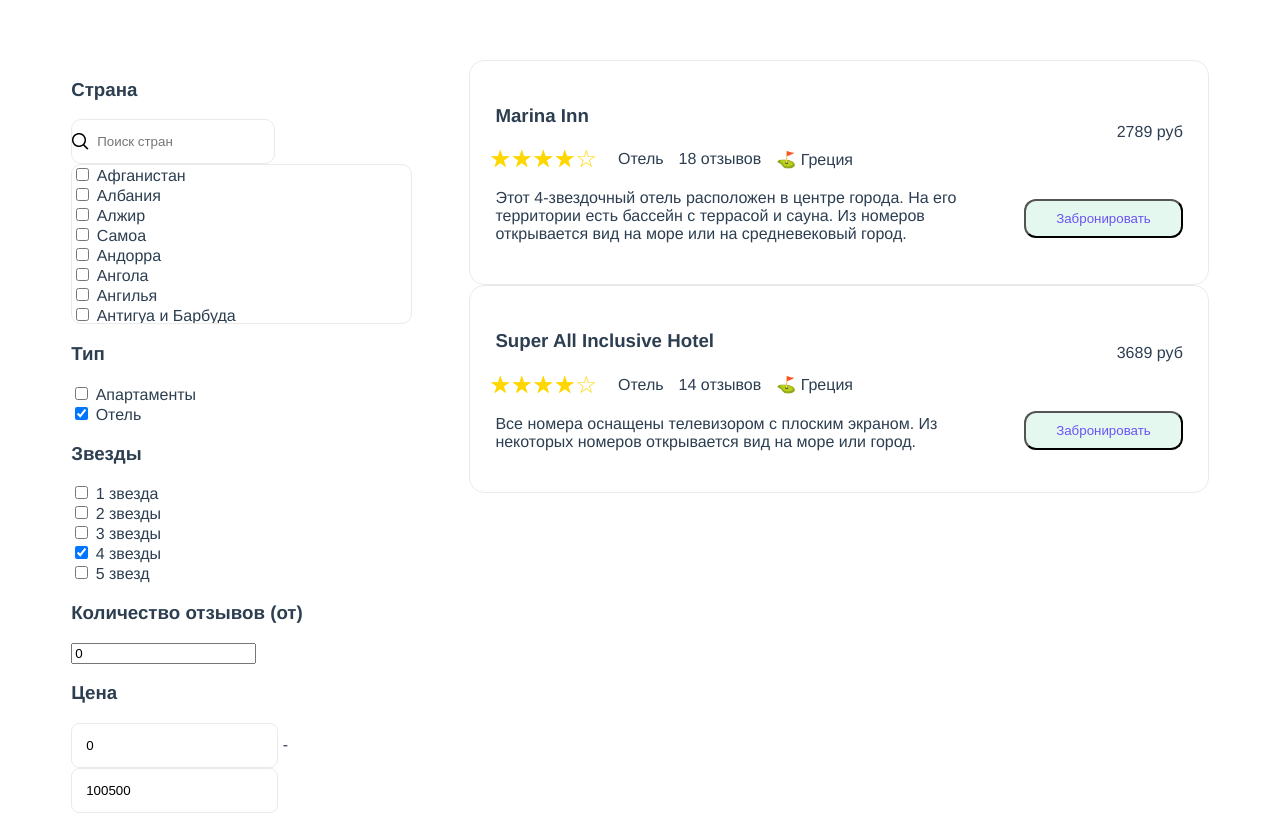
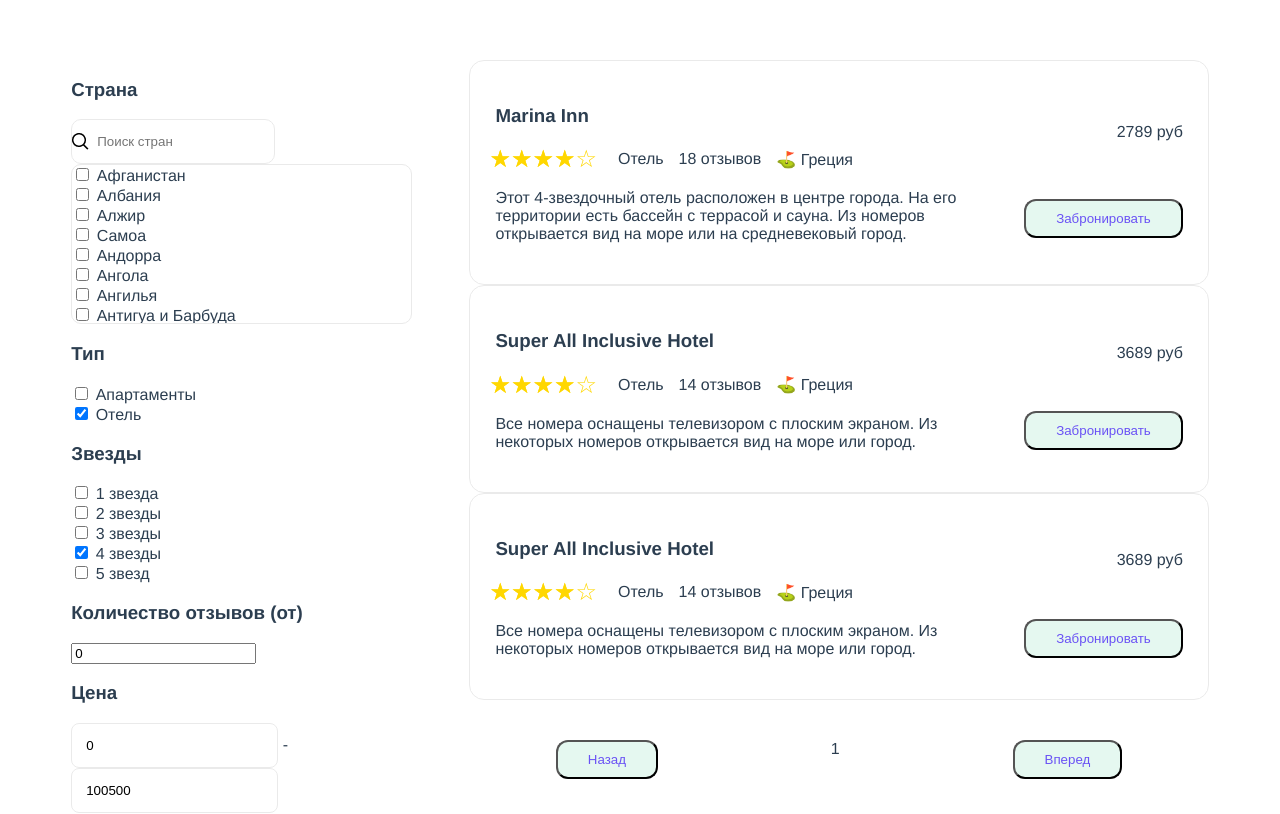
Before and after one commit to Stendart/hotels-list, a Vue app: page / in a window 1280 px wide. Shown: the top 814 px of the page. Built offline with nearby package versions, Linux system fonts and the light colour scheme.

Commit message:
add pagination

```diff
--- a/src/assets/hotels.json
+++ b/src/assets/hotels.json
@@ -69,6 +69,76 @@
       "rating": 0,
       "reviews_amount": 0,
       "last_review": ""
+    },
+    {
+      "name": "Super All Inclusive Hotel",
+      "country": "Греция",
+      "address": "Родос, Родос, Греция",
+      "stars": 4,
+      "type": "Отель",
+      "description": "Все номера оснащены телевизором с плоским экраном. Из некоторых номеров открывается вид на море или город.",
+      "services": ["Пляж","Кондиционер","Открытый бассейн","Бесплатный WiFi","Вид на море","Бесплатный завтрак"],
+      "min_price": 3689.00,
+      "currency": "RUR",
+      "rating": 4.1,
+      "reviews_amount": 14,
+      "last_review": "Недалёко от пляжа и старого города, вокруг много разных магазинчиков"
+    },
+    {
+      "name": "Super All Inclusive Hotel",
+      "country": "Греция",
+      "address": "Родос, Родос, Греция",
+      "stars": 4,
+      "type": "Отель",
+      "description": "Все номера оснащены телевизором с плоским экраном. Из некоторых номеров открывается вид на море или город.",
+      "services": ["Пляж","Кондиционер","Открытый бассейн","Бесплатный WiFi","Вид на море","Бесплатный завтрак"],
+      "min_price": 3689.00,
+      "currency": "RUR",
+      "rating": 4.1,
+      "reviews_amount": 14,
+      "last_review": "Недалёко от пляжа и старого города, вокруг много разных магазинчиков"
+    },
+    {
+      "name": "Super All Inclusive Hotel",
+      "country": "Греция",
+      "address": "Родос, Родос, Греция",
+      "stars": 4,
+      "type": "Отель",
+      "description": "Все номера оснащены телевизором с плоским экраном. Из некоторых номеров открывается вид на море или город.",
+      "services": ["Пляж","Кондиционер","Открытый бассейн","Бесплатный WiFi","Вид на море","Бесплатный завтрак"],
+      "min_price": 3689.00,
+      "currency": "RUR",
+      "rating": 4.1,
+      "reviews_amount": 14,
+      "last_review": "Недалёко от пляжа и старого города, вокруг много разных магазинчиков"
+    },
+    {
+      "name": "Super All Inclusive Hotel",
+      "country": "Греция",
+      "address": "Родос, Родос, Греция",
+      "stars": 4,
+      "type": "Отель",
+      "description": "Все номера оснащены телевизором с плоским экраном. Из некоторых номеров открывается вид на море или город.",
+      "services": ["Пляж","Кондиционер","Открытый бассейн","Бесплатный WiFi","Вид на море","Бесплатный завтрак"],
+      "min_price": 3689.00,
+      "currency": "RUR",
+      "rating": 4.1,
+      "reviews_amount": 14,
+      "last_review": "Недалёко от пляжа и старого города, вокруг много разных магазинчиков"
+    },
+    {
+      "name": "Super All Inclusive Hotel",
+      "country": "Греция",
+      "address": "Родос, Родос, Греция",
+      "stars": 4,
+      "type": "Отель",
+      "description": "Все номера оснащены телевизором с плоским экраном. Из некоторых номеров открывается вид на море или город.",
+      "services": ["Пляж","Кондиционер","Открытый бассейн","Бесплатный WiFi","Вид на море","Бесплатный завтрак"],
+      "min_price": 3689.00,
+      "currency": "RUR",
+      "rating": 4.1,
+      "reviews_amount": 14,
+      "last_review": "Недалёко от пляжа и старого города, вокруг много разных магазинчиков"
     }
   ]
 }
--- a/src/components/HotelsList.vue
+++ b/src/components/HotelsList.vue
@@ -1,18 +1,47 @@
 <template>
     <div>
-        <HotelCard v-for="hotel in hotels" :hotel="hotel"></HotelCard>
+        <HotelCard v-for="hotel in cutOnPage" :hotel="hotel"></HotelCard>
+        <div class="btn-wrapper">
+            <button class="btn" @click="page--">Назад</button>
+            <span>{{page}}</span>
+            <button class="btn" @click="page++">Вперед</button>
+        </div>
     </div>
 </template>
 
 <script>
-    import HotelCard from './HotelCard';
+import HotelCard from './HotelCard';
+
   export default {
     name: "HotelsList",
     props: {
-      hotels: {}
+      hotels: []
     },
-    created() {
-      console.log('hotels = ', this.hotels)
+    data() {
+      return {
+        pageSize: 3,
+        page: 1
+      }
+    },
+    computed: {
+      cutOnPage() {
+        const start = this.pageSize * (this.page - 1)
+        const end = Math.min(this.pageSize * this.page, this.hotels.length)
+
+        return this.hotels.slice(start, end)
+      },
+      countPage() {
+        return Math.ceil(this.hotels.length/this.pageSize);
+      }
+    },
+    watch: {
+      page(newVal, oldVal) {
+        if(newVal < 1) {
+          this.page = oldVal;
+        } else if(newVal > this.countPage) {
+          this.page = oldVal;
+        }
+      }
     },
     components: {
       HotelCard
@@ -21,5 +50,17 @@
 </script>
 
 <style scoped>
+.btn-wrapper {
+    display: flex;
+    justify-content: space-around;
 
+    margin-top: 40px;
+}
+.btn {
+    border-radius: 12px;
+    background-color:rgba(0, 187, 109, 0.1);
+    color: #6A53F5;
+
+    padding: 10px 30px;
+}
 </style>
--- a/src/components/filters/AppFilters.vue
+++ b/src/components/filters/AppFilters.vue
@@ -106,9 +106,9 @@ import Price from './Price';
     padding: 17px 90px;
 }
 .btn-primary {
-    background: #6A53F5;
+    background: #64cb5e;
     color: #fff;
-    border-color: #6A53F5;
+    border-color: #64cb5e;
 }
 .btn-clear {
     background: #fff;
```
